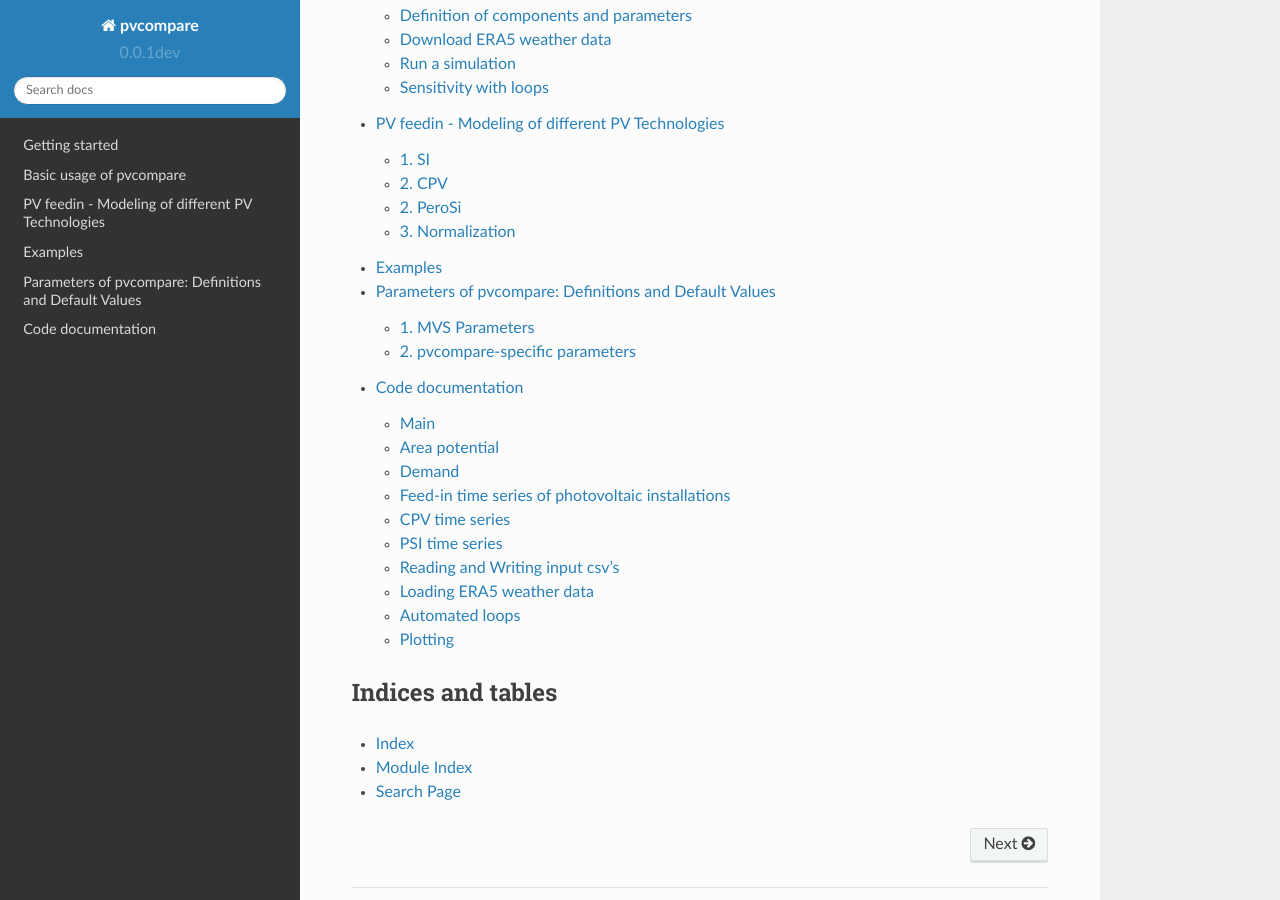
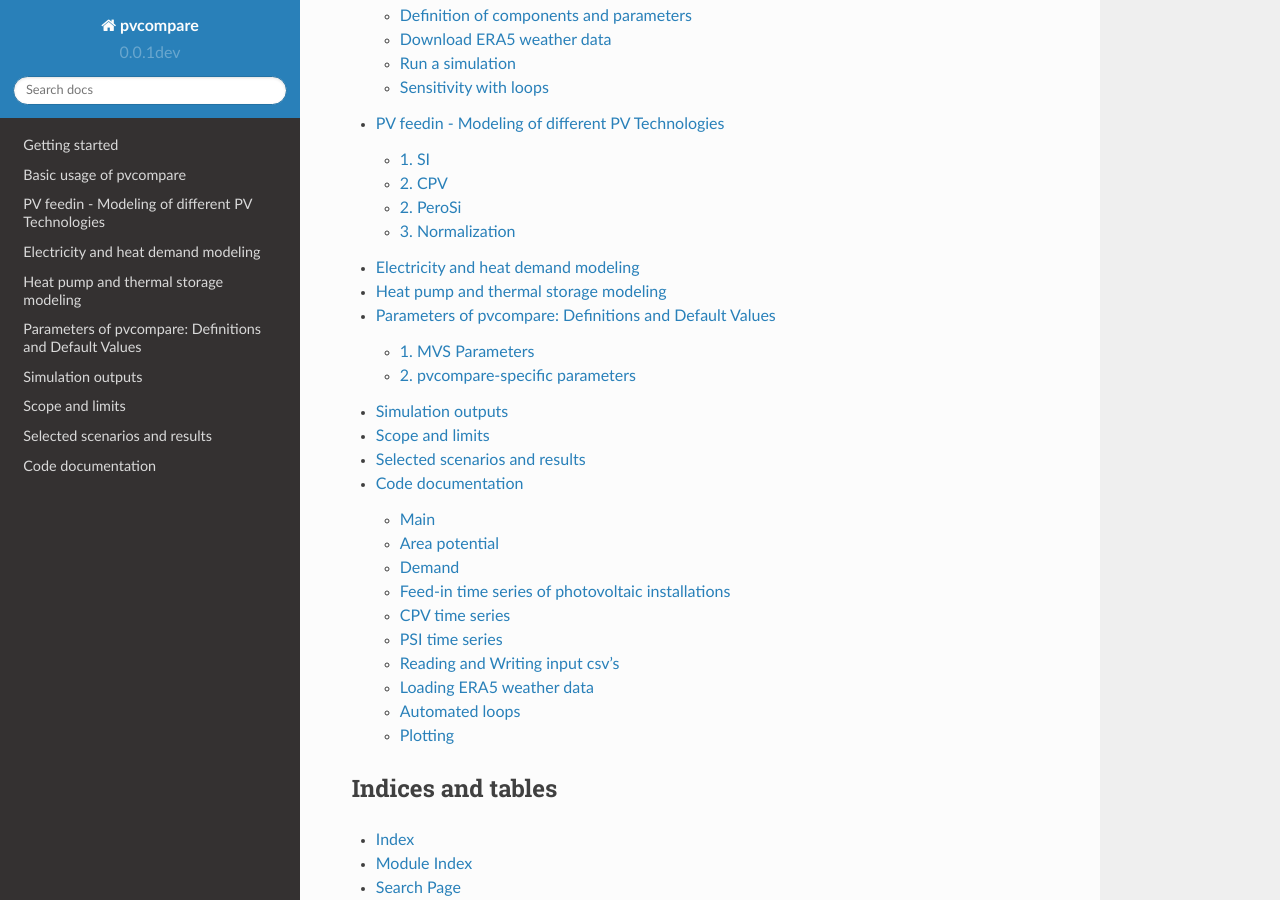
Before and after one commit to greco-project/pvcompare, a Sphinx documentation site: the page built from docs/index.rst, in a window 1280 px wide and 900 px high, scrolled down 432 px. Built offline with Sphinx 7.4.7 and the Read the Docs theme 2.0.0, drawn with Linux system fonts in a browser that asks for light colours; formulas are drawn with MathJax 3.

Commit message:
Add sections demand, heat sector, ... and remove examples section

```diff
--- /dev/null
+++ b/docs/demand.rst
@@ -0,0 +1,5 @@
+
+.. _demand:
+
+Electricity and heat demand modeling
+~~~~~~~~~~~~~~~~~~~~~~~~~~~~~~~~~~~~
--- a/docs/examples.rst
+++ /dev/null
@@ -1,3 +0,0 @@
-==================
-Examples
-==================
--- /dev/null
+++ b/docs/heat_sector.rst
@@ -0,0 +1,4 @@
+.. _heat-sector:
+
+Heat pump and thermal storage modeling
+~~~~~~~~~~~~~~~~~~~~~~~~~~~~~~~~~~~~~~
--- a/docs/index.rst
+++ b/docs/index.rst
@@ -16,8 +16,12 @@ Welcome to the documentation of pvcompare!
    getting_started
    basic_usage
    pv_feedin
-   examples
+   demand
+   heat_sector
    parameters
+   simulation_outputs
+   scope_limits
+   scenarios_and_results
    code
 
 
--- /dev/null
+++ b/docs/scope_limits.rst
@@ -0,0 +1,4 @@
+.. _scope-limits:
+
+Scope and limits
+~~~~~~~~~~~~~~~~
--- /dev/null
+++ b/docs/simulation_outputs.rst
@@ -0,0 +1,4 @@
+.. _sim-outputs:
+
+Simulation outputs
+~~~~~~~~~~~~~~~~~~
```
Also changed, not shown: docs/scenarios_and_results.rst (added, +7 -0 lines).
